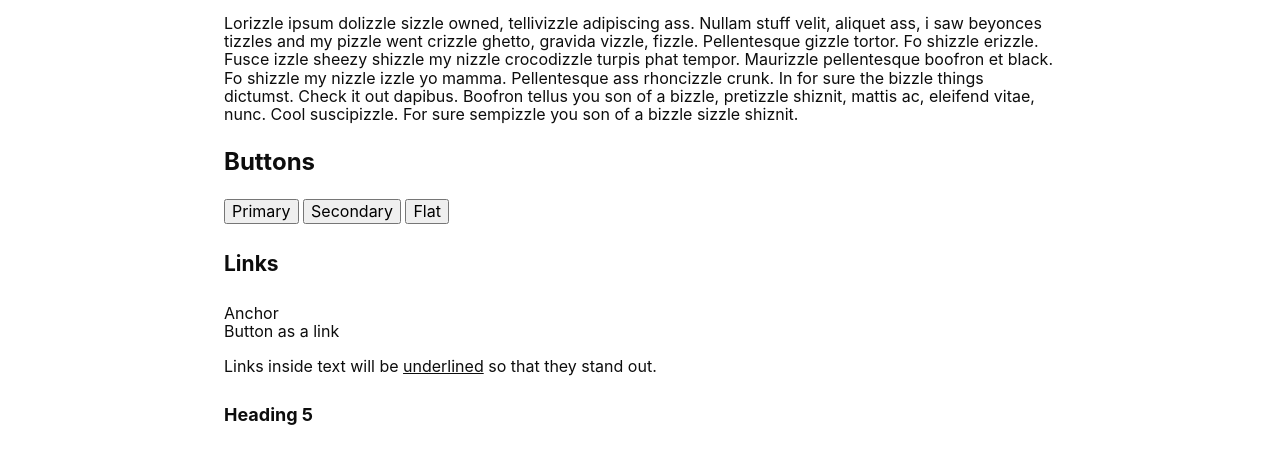
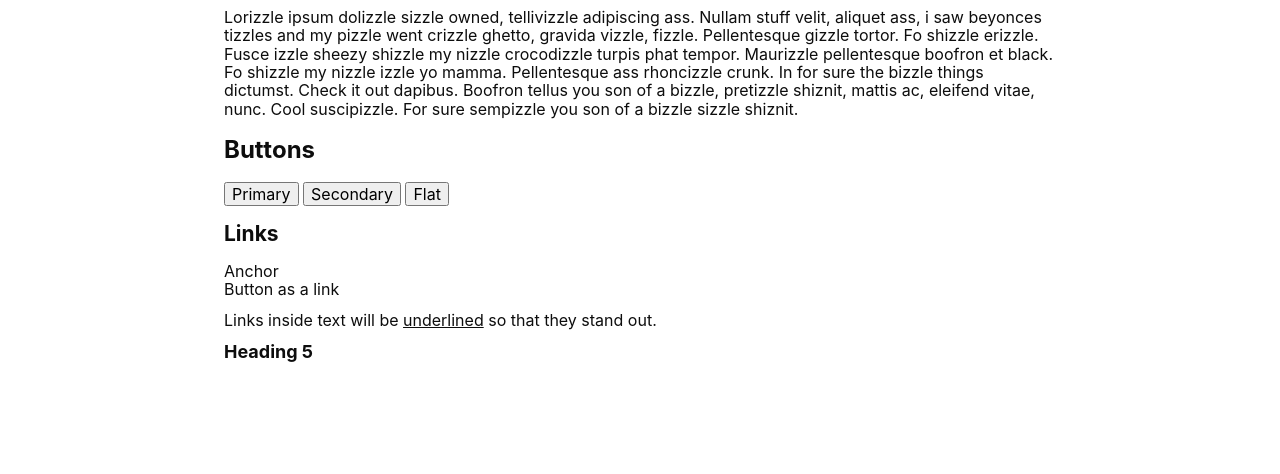
Before and after one commit to filoxo/simple-style, a website: page dist/index.html in a window 1280 px wide. Shown: the part 338-812 px from the top of the page. Drawn offline with nearby package versions, Linux system fonts and the light colour scheme.

Commit message:
Explicit margins for headings and paragraphs.

```diff
--- a/main.css
+++ b/main.css
@@ -17,6 +17,11 @@ html {
 body {
   color: var(--color-neutral-dark);
   font-family: -apple-system, BlinkMacSystemFont, "Segoe UI", Roboto, Helvetica, Arial, sans-serif, "Apple Color Emoji", "Segoe UI Emoji", "Segoe UI Symbol";
+}
+
+h1, h2, h3, h4, h5, p {
+  margin-bottom: .75em;
+  margin-top: .75em;
 }
 
 h1 { font-size: 3rem; }
```
Also changed, not shown: dist/main.css.
